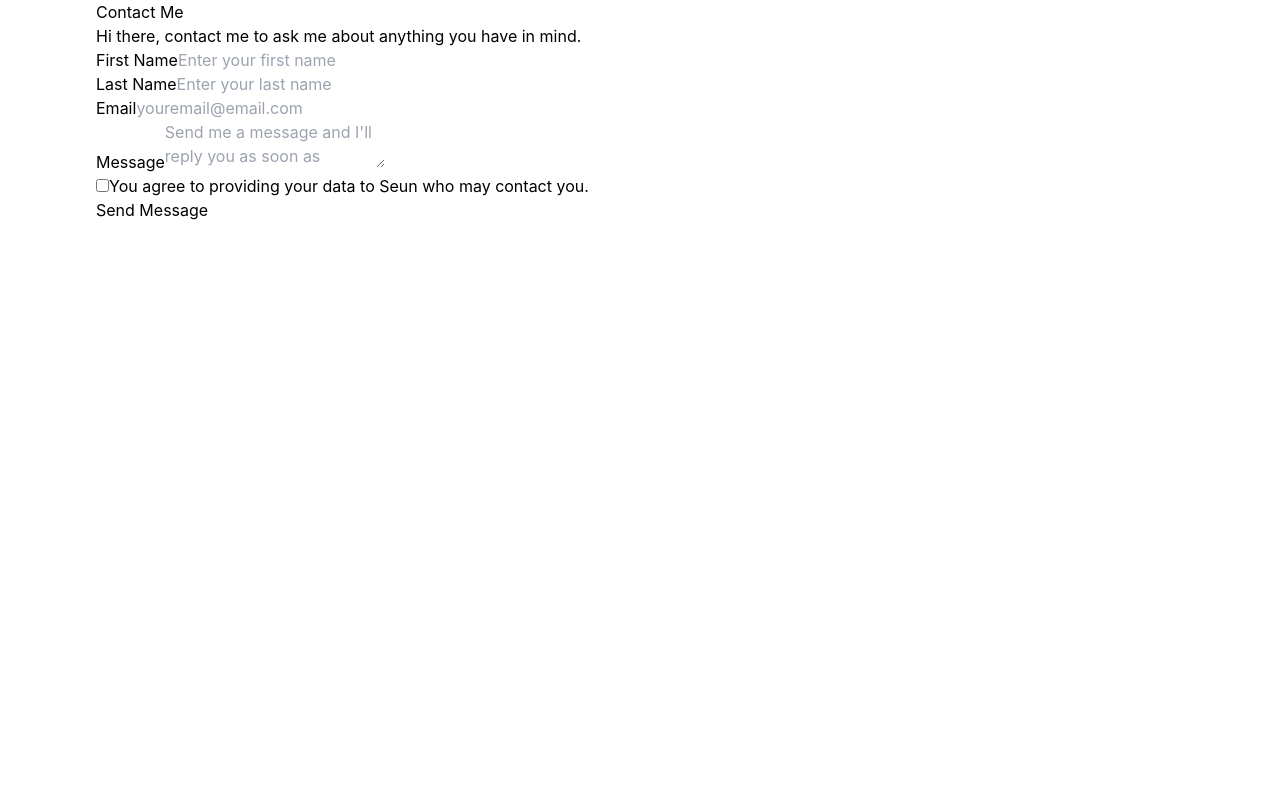
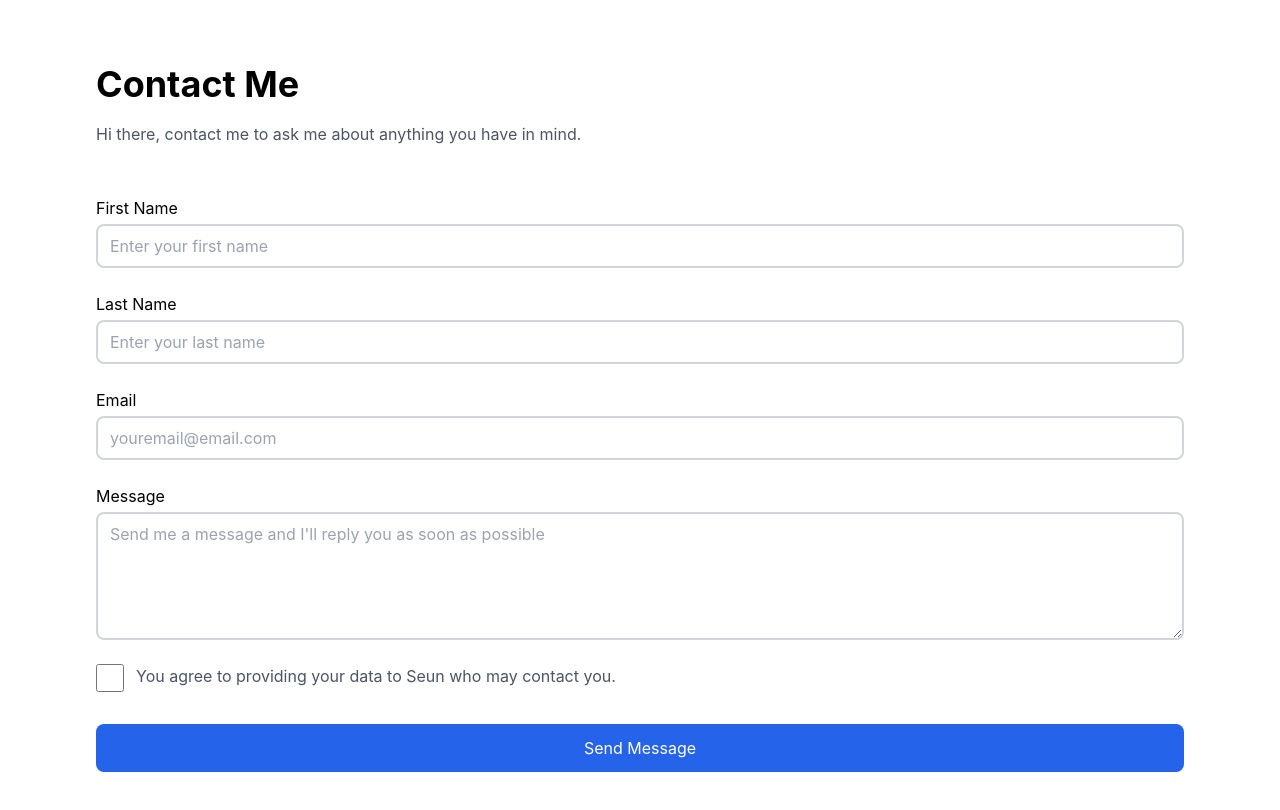
Before and after one commit to olafisoyevince/linktree-task, a React (Create React App) app: page / in a window 1280 px wide. Shown: the top 810 px of the page. Built offline with nearby package versions, Linux system fonts and the light colour scheme.

Commit message:
style: added styling to the contact me component

```diff
--- a/src/components/ContactMe/index.jsx
+++ b/src/components/ContactMe/index.jsx
@@ -1,53 +1,79 @@
+// import { useState } from "react";
+
 const ContactMe = () => {
+  // const [checked, setChecked] = useState(false);
+
+  // const handleChecked = () => {
+  //   setChecked(!checked);
+  // };
+
   return (
     <>
       <div>
-        <div>
-          <h1>Contact Me</h1>
-          <p>Hi there, contact me to ask me about anything you have in mind.</p>
+        <div className=" mt-16 mb-12">
+          <h1 className=" text-4xl font-bold pb-4">Contact Me</h1>
+          <p className=" leading-7 text-gray-600">
+            Hi there, contact me to ask me about anything you have in mind.
+          </p>
         </div>
 
         <form>
-          <div>
-            <label>First Name</label>
+          <div className=" flex flex-col mb-6 gap-1">
+            <label className=" ">First Name</label>
             <input
               type="text"
               placeholder="Enter your first name"
               id="first_name"
+              className=" h-11 py-2 px-3 border-2 border-gray-300 rounded-lg"
             />
           </div>
 
-          <div>
-            <label>Last Name</label>
+          <div className=" flex flex-col mb-6 gap-1">
+            <label className=" ">Last Name</label>
             <input
               type="text"
               placeholder="Enter your last name"
               id="last_name"
+              className=" h-11 py-2 px-3 border-2 border-gray-300 rounded-lg"
             />
           </div>
 
-          <div>
-            <label>Email</label>
-            <input type="email" placeholder="youremail@email.com" id="email" />
+          <div className=" flex flex-col mb-6 gap-1">
+            <label className=" ">Email</label>
+            <input
+              type="email"
+              placeholder="youremail@email.com"
+              id="email"
+              className=" h-11 py-2 px-3 border-2 border-gray-300 rounded-lg"
+            />
           </div>
 
-          <div>
-            <label>Message</label>
+          <div className=" flex flex-col mb-6 gap-1">
+            <label className=" ">Message</label>
             <textarea
               type="text"
               placeholder="Send me a message and I'll reply you as soon as possible"
               id="message"
+              className=" h-32 py-2 px-3 border-2 border-gray-300 rounded-lg"
             />
           </div>
 
-          <div>
-            <input type="checkbox" />
-            <span>
+          <div className=" flex items-start">
+            <input
+              type="checkbox"
+              className="bg-gray-50 border-2 border-gray-300 focus:ring-3 focus:ring-blue-300 h-7 w-7 rounded-md"
+            />
+            <p className=" ml-3 text-gray-600 ">
               You agree to providing your data to Seun who may contact you.
-            </span>
+            </p>
           </div>
 
-          <button id="btn__submit">Send Message</button>
+          <button
+            id="btn__submit"
+            className="w-full rounded-lg text-white mt-8 mb-16 bg-blue-600 py-3 px-5"
+          >
+            Send Message
+          </button>
         </form>
       </div>
     </>
```
